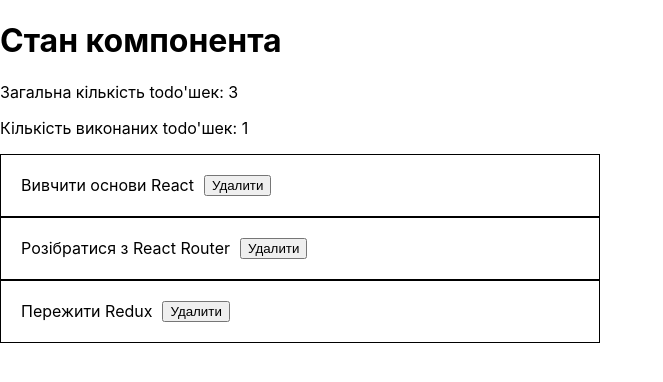
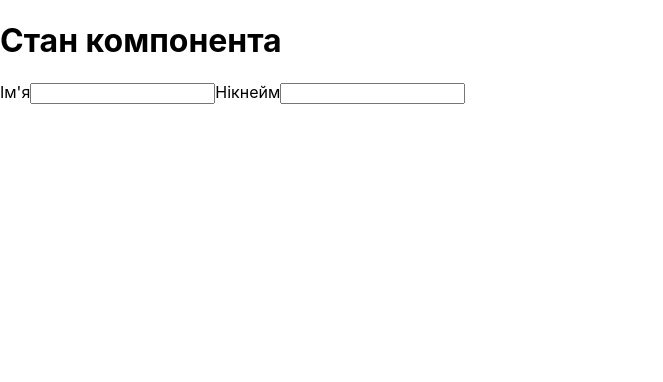
Before and after one commit to Allovallo/react-pract-04, a React (Create React App) app: page / in a window 1280 px wide. Shown: the top 382 px of the page, without its empty margins (0-663 px from the left). Built offline with nearby package versions, Linux system fonts and the light colour scheme.

Commit message:
App updated

```diff
--- a/src/App.js
+++ b/src/App.js
@@ -19,10 +19,21 @@ const colorPickerOptions = [
 class App extends Component {
   state = {
     todos: initialTodos,
+    name: '',
+    tag: '',
   };
 
   deleteTodo = todoId => {
     this.setState(prevState => ({ todos: prevState.todos.filter(todo => todo.id !== todoId) }));
+  };
+
+  handleNameChange = event => {
+    // console.log(event.currentTarget.value);
+    this.setState({ name: event.currentTarget.value });
+  };
+
+  handleTagChange = event => {
+    this.setState({ tag: event.currentTarget.value });
   };
 
   render() {
@@ -37,15 +48,28 @@ class App extends Component {
     return (
       <>
         <h1>Стан компонента</h1>
-        {/* <Counter initialValue={10}></Counter>
-        <Dropdown />
-        <ColorPicker options={colorPickerOptions} /> */}
-        <div>
+
+        <form>
+          <label>
+            Ім'я
+            <input type="text" value={this.state.name} onChange={this.handleNameChange} />
+          </label>
+
+          <label>
+            Нікнейм
+            <input type="text" value={this.state.tag} onChange={this.handleTagChange} />
+          </label>
+        </form>
+
+        {/* <Counter initialValue={10}></Counter> */}
+        {/* <Dropdown /> */}
+        {/* <ColorPicker options={colorPickerOptions} /> */}
+        {/* <div>
           <p>Загальна кількість todo'шек: {totalTodoCount}</p>
           <p>Кількість виконаних todo'шек: {completedTodosCount}</p>
-        </div>
+        </div> */}
 
-        <TodoList todos={todos} onDeleteTodo={this.deleteTodo} />
+        {/* <TodoList todos={todos} onDeleteTodo={this.deleteTodo} /> */}
       </>
     );
   }
```
